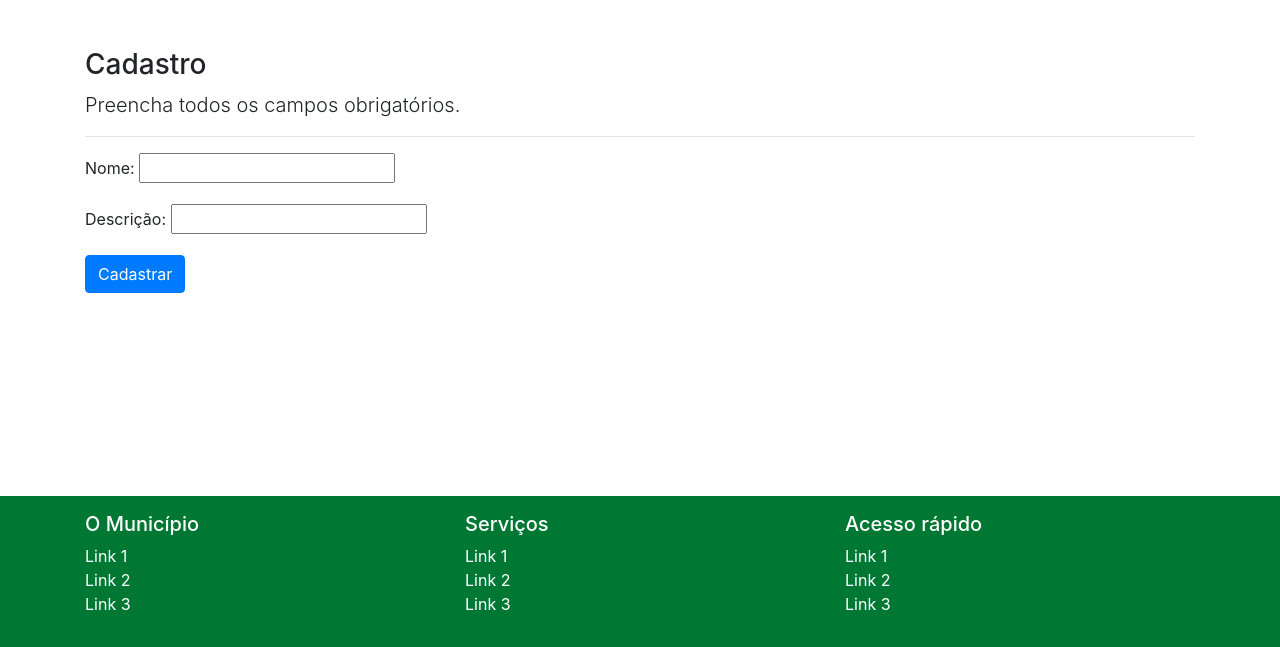
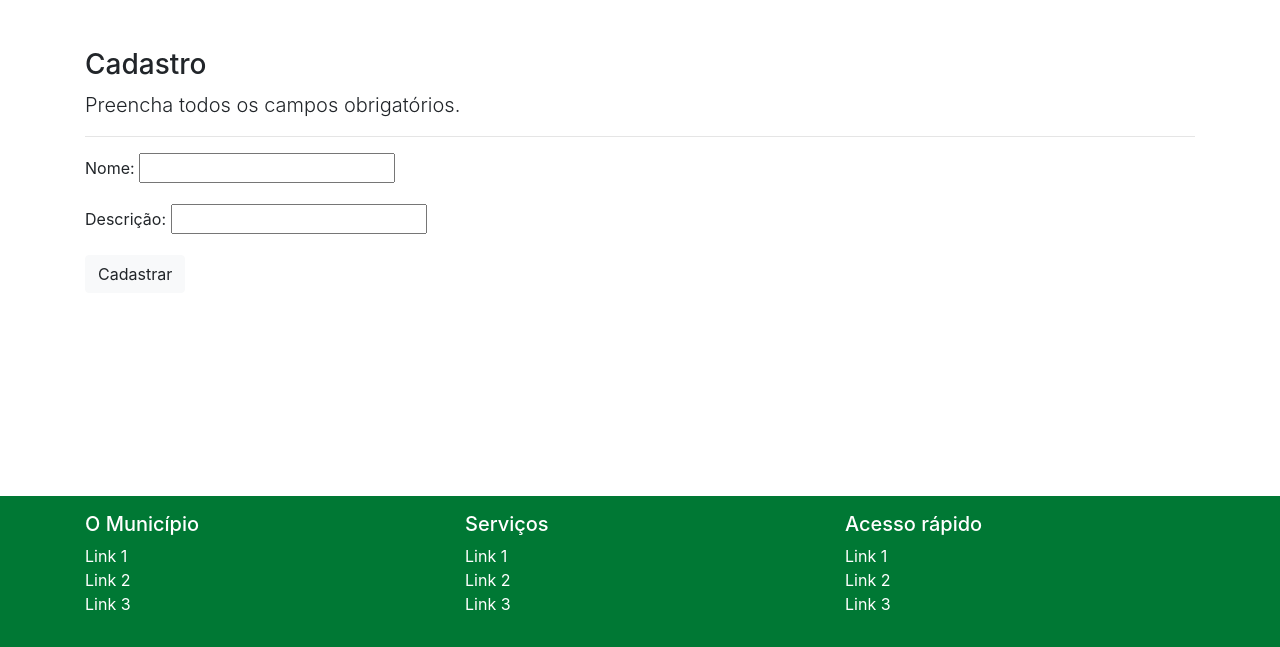
Before and after one commit to rafaelzottesso/2020-TADS-Topicos, a Django app: page /cadastrar/campo/ in a window 1280 px wide. Shown: the part 50-697 px from the top of the page. Run offline with Django 3.2, Linux system fonts and the light colour scheme; some libraries are stand-ins or nearby versions.

Commit message:
Formatação do template.

```diff
--- a/Progressao/cadastros/templates/cadastros/form.html
+++ b/Progressao/cadastros/templates/cadastros/form.html
@@ -17,7 +17,7 @@
 
     {{ form.as_p }}
 
-    <button type="submit" class="btn btn-primary">Cadastrar</button>
+    <button type="submit" class="btn btn-light">Cadastrar</button>
 
 </form>
 
--- a/Progressao/paginas/templates/paginas/modelo-ifpr.html
+++ b/Progressao/paginas/templates/paginas/modelo-ifpr.html
@@ -145,7 +145,7 @@
 
 
         <!-- Bloco de conteúdo -->
-        <div class="container pt-5 pb-3">
+        <div class="container py-5">
             {% block conteudo %}
             <h3>Página inicial</h3>
             {% endblock %}
```
